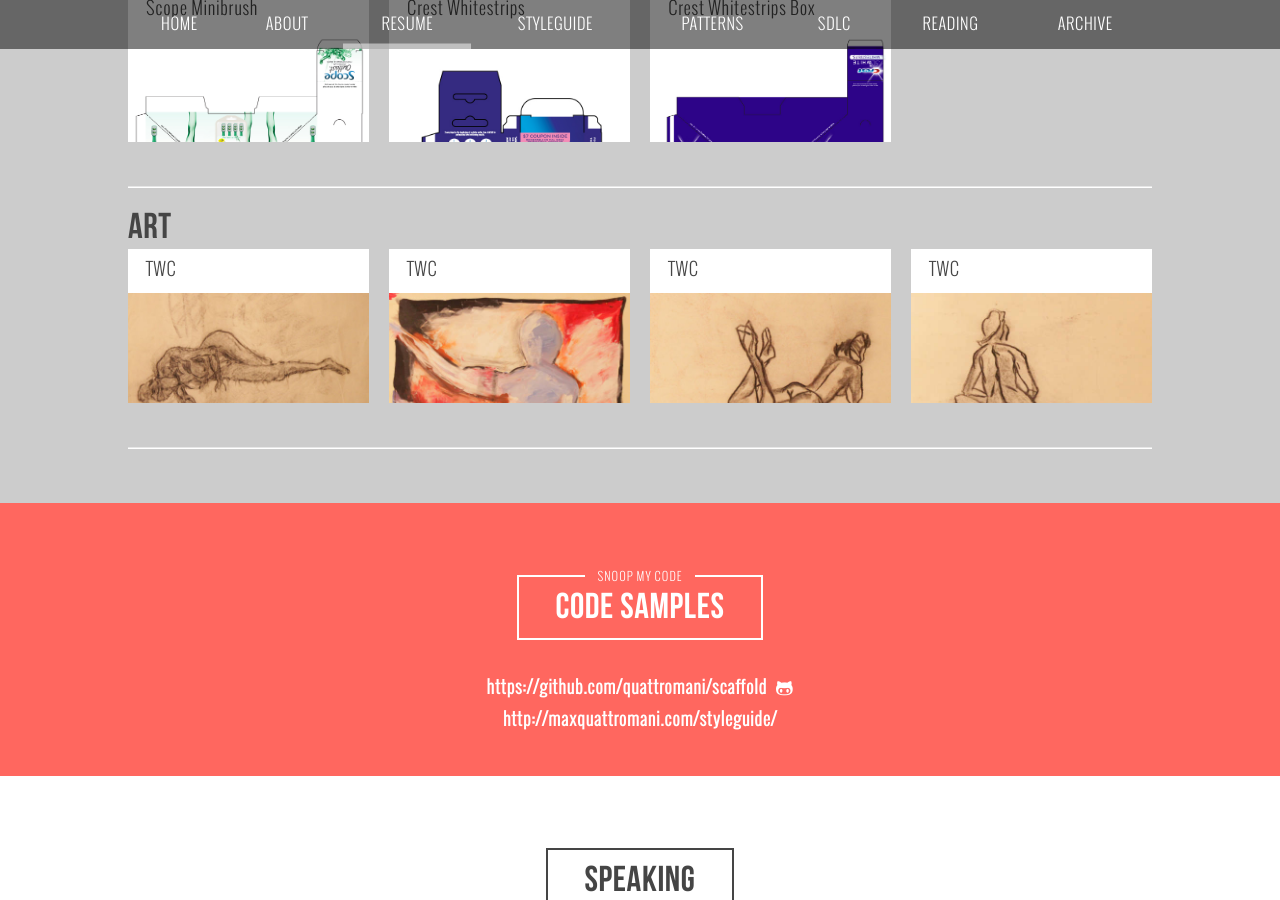
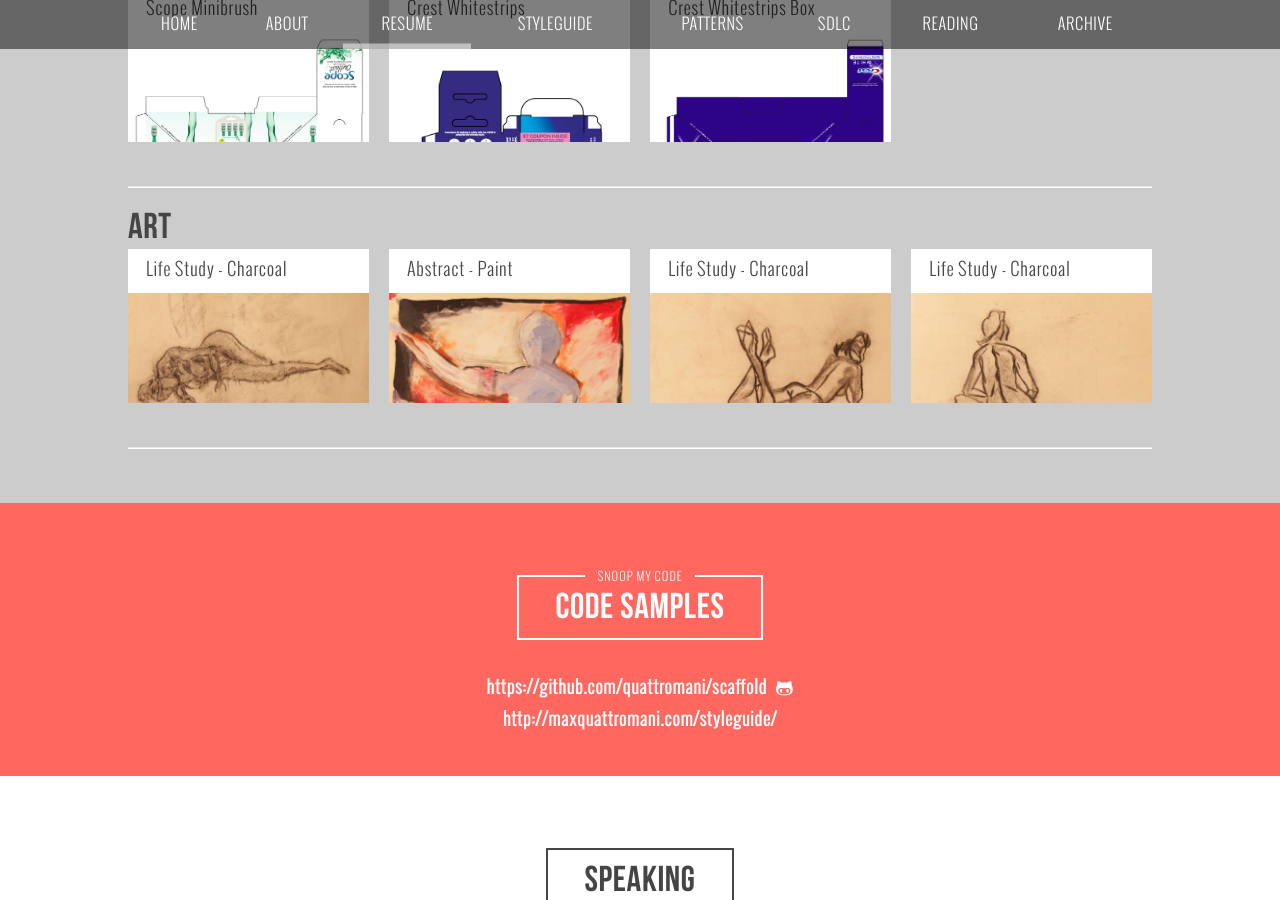
Before and after one commit to quattromani/maxquattromani, a Jekyll site: the page built from resume/index.html, in a window 1280 px wide and 900 px high, scrolled down 6268 px. Built offline with Jekyll 4.4.1, drawn with Linux system fonts in a browser that asks for light colours; nearby versions of some CDN libraries.

Commit message:
update modals yml map

```diff
--- a/_data/modals.yml
+++ b/_data/modals.yml
@@ -69,18 +69,18 @@
 - section: Art
   examples:
   - img: '12.jpg'
-    alt: 'Time Warner Cable'
-    title: TWC
+    alt: 'Nude - Still Life Study'
+    title: Life Study - Charcoal
     slide: 14
   - img: '14.jpg'
-    alt: 'Time Warner Cable'
-    title: TWC
+    alt: 'Nude - Still Life Study'
+    title: Abstract - Paint
     slide: 15
   - img: '19.jpg'
-    alt: 'Time Warner Cable'
-    title: TWC
+    alt: 'Nude - Still Life Study'
+    title: Life Study - Charcoal
     slide: 16
   - img: '23.jpg'
-    alt: 'Time Warner Cable'
-    title: TWC
+    alt: 'Nude - Still Life Study'
+    title: Life Study - Charcoal
     slide: 17
--- a/_includes/portfolio/index.html
+++ b/_includes/portfolio/index.html
@@ -70,7 +70,9 @@
       <div class="modal-body">
         <figure>
         <img src="../images/{{ example.img }}" alt="{{ example.alt }}">
+          {% if example.url == true %}
           <figcaption><a href="http://{{ example.url }}">{{ example.alt }}</a></figcaption>
+          {% endif %}
         </figure>
       </div>
       <div class="modal-footer">
```
